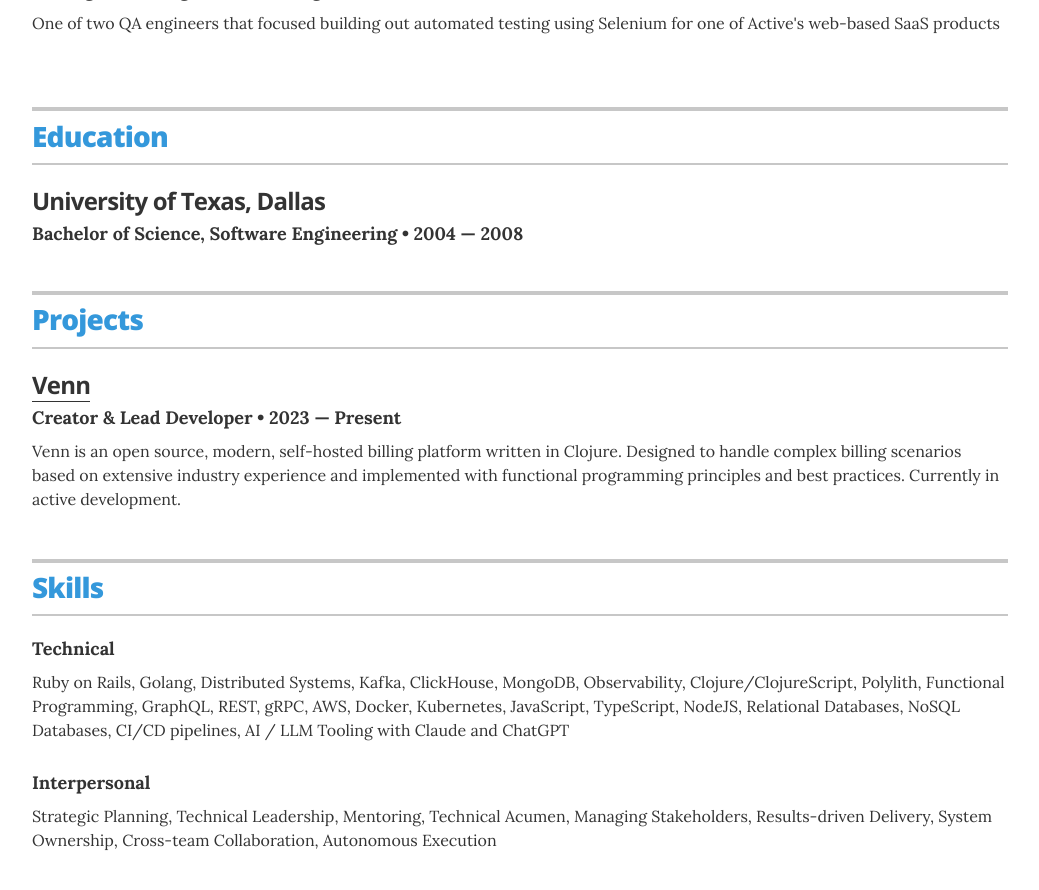
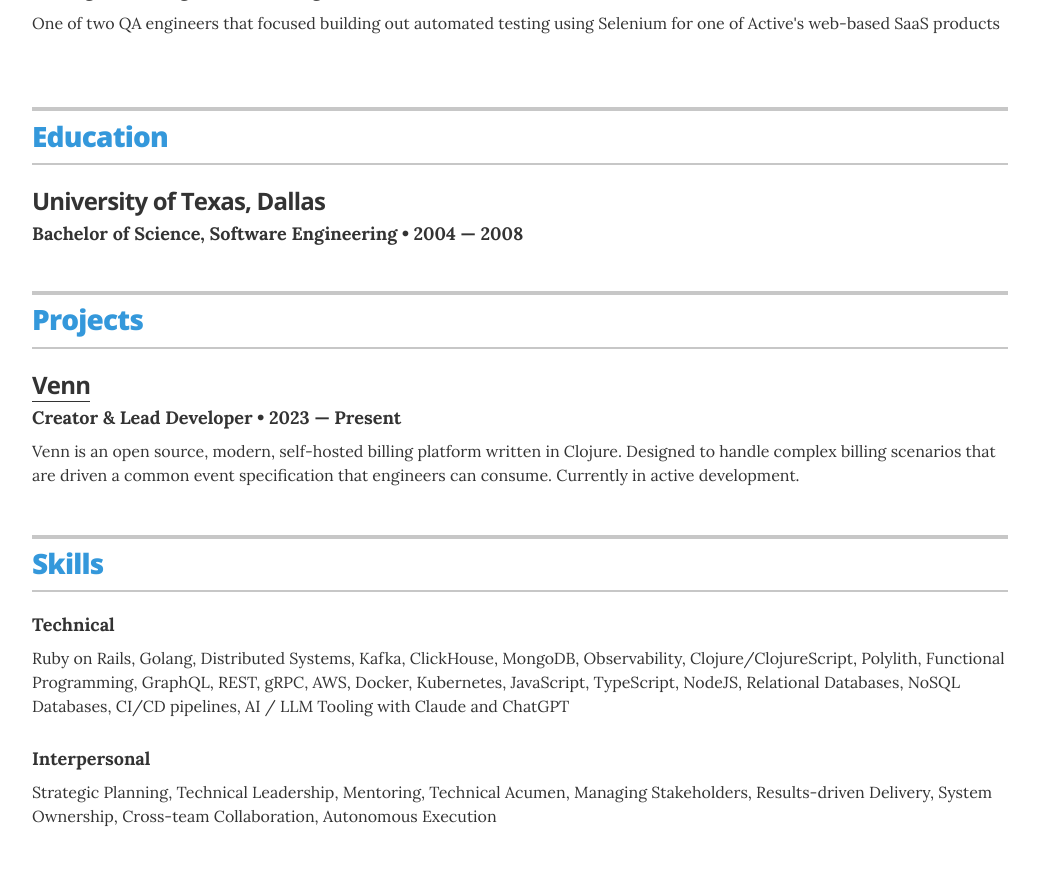
Before and after one commit to bryanmikaelian/resume, a Jekyll site: the page built from index.html, in a window 1280 px wide and 900 px high, scrolled down 2905 px. Shown: the top 890 px of the window, without its empty margins (120-1159 px from the left). Built offline with Jekyll 4.4.1, drawn with Linux system fonts in a browser that asks for light colours.

Commit message:
Update projects.yml

```diff
--- a/_data/projects.yml
+++ b/_data/projects.yml
@@ -5,4 +5,4 @@
   role: Creator & Lead Developer
   duration: 2023 &mdash; Present
   url: "https://github.com/vennbilling/venn"
-  description: Venn is an open source, modern, self-hosted billing platform written in Clojure. Designed to handle complex billing scenarios based on extensive industry experience and implemented with functional programming principles and best practices. Currently in active development.
+  description: Venn is an open source, modern, self-hosted billing platform written in Clojure. Designed to handle complex billing scenarios that are driven a common event specification that engineers can consume. Currently in active development.
```
